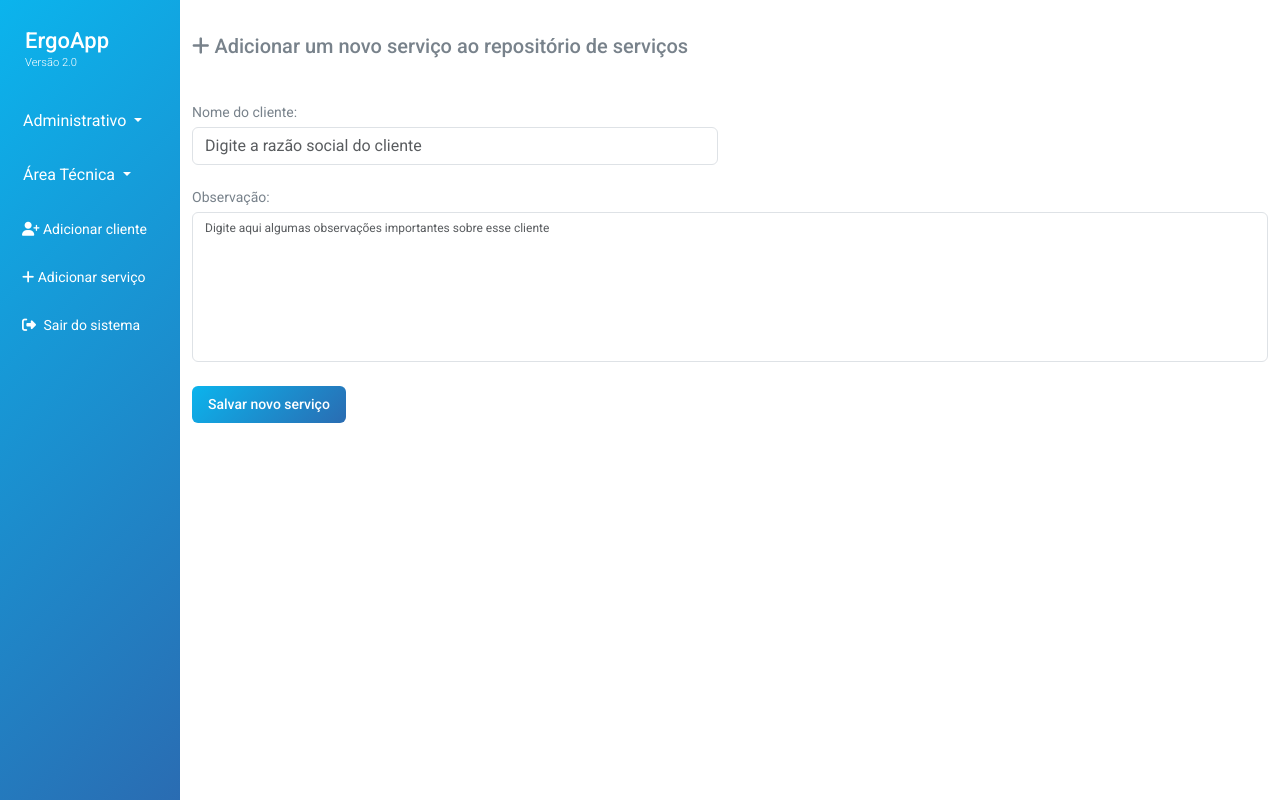
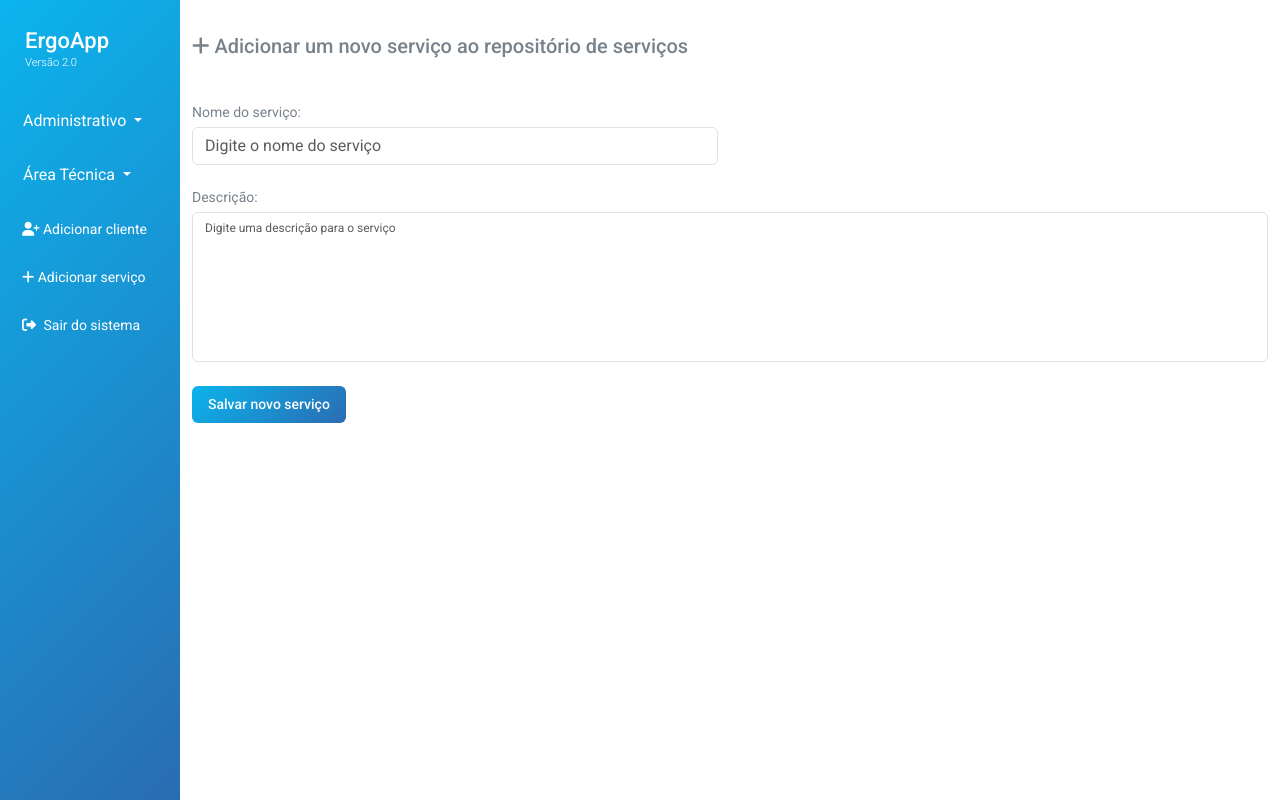
Before and after one commit to victorreginaldodev/ErgoApp, a Django app: template templates/ordemServico/repositorio.html in a window 1280 px wide. Run offline with Django 5.2, Linux system fonts and the light colour scheme; the template is opened without the code that fills it: values that come from a table or form of the project are taken from there, others are empty; some libraries are stand-ins or nearby versions.

Commit message:
Projeto do servidor

```diff
--- a/ordemServico/forms/RepositorioForm.py
+++ b/ordemServico/forms/RepositorioForm.py
@@ -9,13 +9,13 @@ class RepositorioForm(ModelForm):
         widgets = {
             'nome': TextInput(attrs={
                 'class': 'form-control w-100',
-                'placeholder': 'Digite a razão social do cliente'
+                'placeholder': 'Digite o nome do serviço'
             }),
             'descricao': Textarea(attrs={
                 'class': 'form-control textarea-control w-100',
                 'style': 'height: 150px',
                 'id': 'floatingTextarea2',
-                'placeholder': 'Digite aqui algumas observações importantes sobre esse cliente',
+                'placeholder': 'Digite uma descrição para o serviço',
                 'rows': 8,
             }),
         }
--- a/ordemServico/models/Servico.py
+++ b/ordemServico/models/Servico.py
@@ -35,5 +35,6 @@ class Servico(models.Model):
         null=True,
         blank=True
     )
+
     def __str__(self):
         return f'Ordem de serviço: {self.ordem_servico.id} | Cliente: {self.ordem_servico.cliente.nome}'
--- a/templates/ordemServico/repositorio.html
+++ b/templates/ordemServico/repositorio.html
@@ -1,6 +1,6 @@
 {% extends 'ordemServico/base.html' %}
 {% load static %}
-{% block title %}Criar ordem de serviço{% endblock %}
+{% block title %}Repositório de serviços{% endblock %}
 
 {% block content %}
 
@@ -19,7 +19,7 @@
             <!-- Primeira linha do formulário: Nome do cliente -->
             <div class="row mb-4">
                 <div class="col-md-6">
-                    <label for="{{ form.nome.id_for_label }}" class="form-label">Nome do cliente:</label>
+                    <label for="{{ form.nome.id_for_label }}" class="form-label">Nome do serviço:</label>
                     <div class="form-group">
                         {{ form.nome }}
                     </div>
@@ -28,7 +28,7 @@
 
             <div class="row mb-4">
                 <div class="col-md-12">
-                    <label for="{{ form.descricao.id_for_label }}" class="form-label">Observação:</label>
+                    <label for="{{ form.descricao.id_for_label }}" class="form-label">Descrição:</label>
                     <div class="form-group">
                         {{ form.descricao }}
                     </div>
```
Also changed, not shown: ordemServico/migrations/0001_initial.py, ordemServico/migrations/0002_alter_servico_repositorio.py (deleted), ordemServico/migrations/0003_alter_tarefa_ordem_servico.py (deleted), ordemServico/migrations/0004_alter_tarefa_status.py (deleted), ordemServico/migrations/0005_alter_ordemservico_faturamento.py (deleted), ordemServico/migrations/0006_cliente_cliente_ativo_cliente_nome_fantasia_and_more.py (deleted), ordemServico/migrations/0007_minios_quantidade.py (deleted), ordemServico/migrations/0008_minios_data_recebimento.py (deleted), ordemServico/migrations/0009_alter_minios_data_recebimento.py (deleted), ordemServico/migrations/0010_alter_cliente_nome_fantasia_and_more.py (deleted), ordemServico/migrations/0011_alter_ordemservico_valor.py (deleted), ordemServico/migrations/0012_alter_ordemservico_valor.py (deleted), ordemServico/migrations/0013_servico_data_conclusao.py (deleted), ordemServico/migrations/0014_alter_servico_unique_together_and_more.py (deleted), 2 more files.
